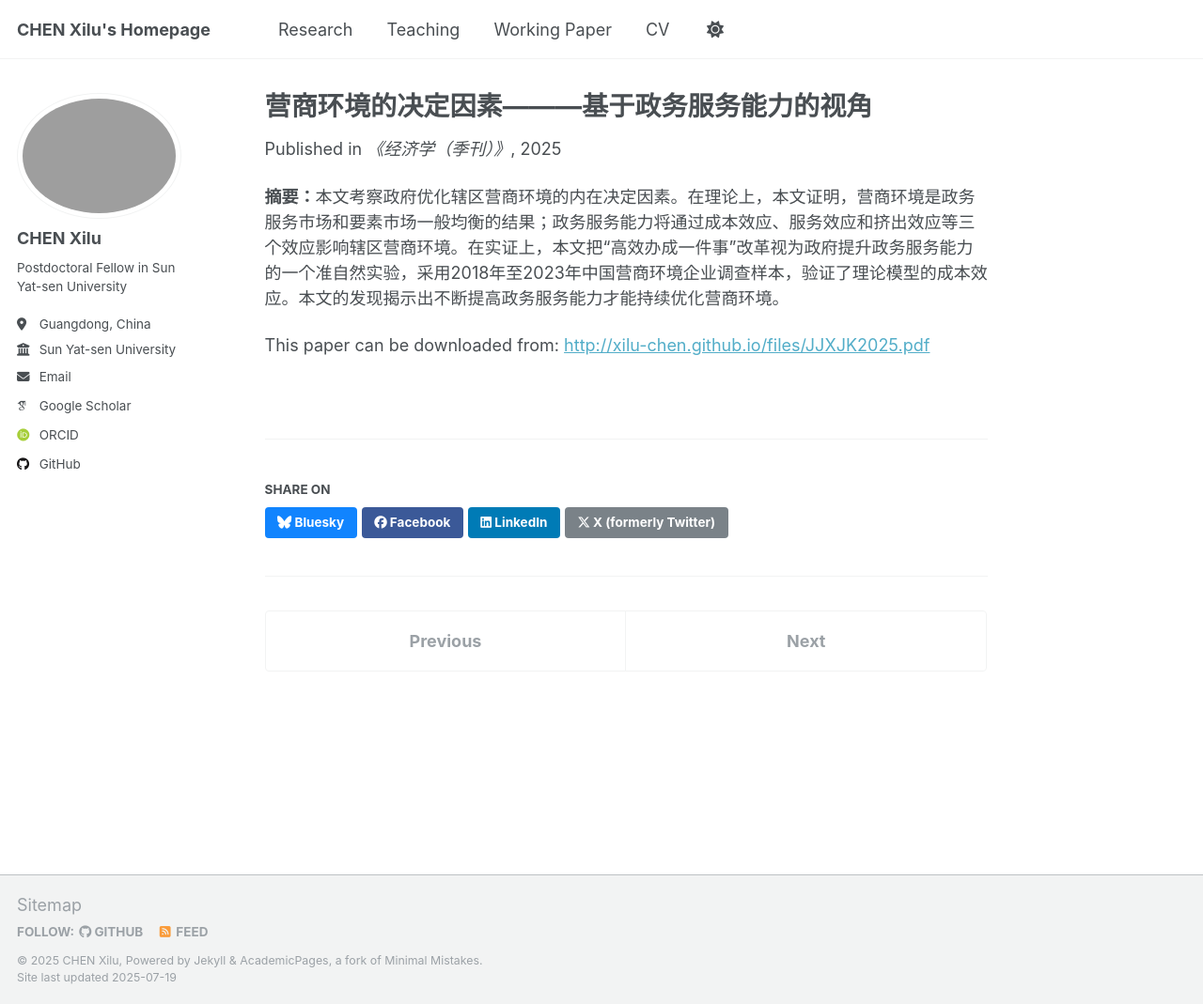
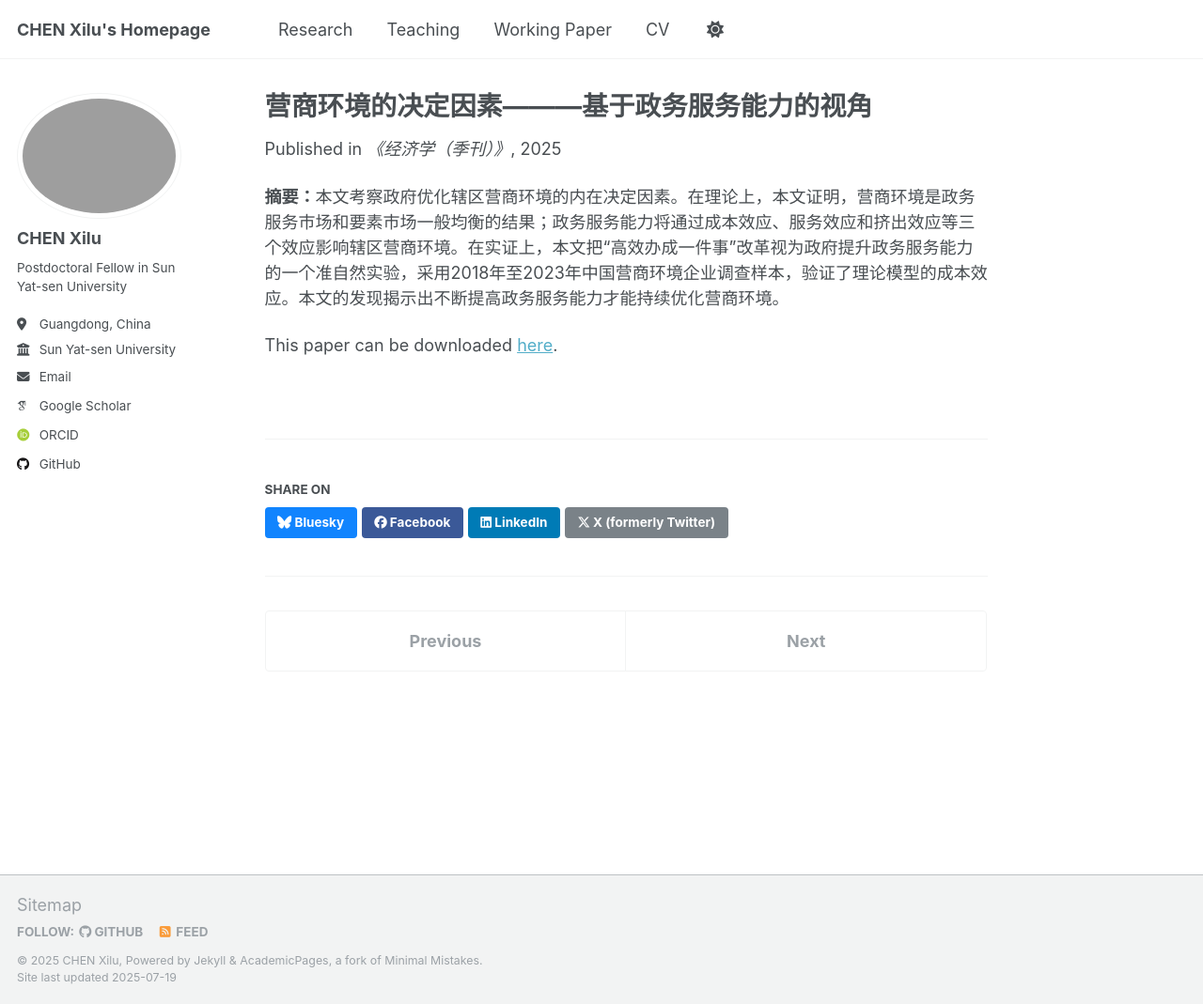
Before and after one commit to Xilu-CHEN/xilu-chen.github.io, a Jekyll site: the page built from _publications/JJXJK2025.md, in a window 1280 px wide and 1069 px high. Shown: the whole window at 94% size. Built offline with Jekyll 4.4.1, drawn with Linux system fonts in a browser that asks for light colours; some web fonts are replaced; a script that is not in the unit is left out.

Commit message:
Update JJXJK2025.md

```diff
--- a/_publications/JJXJK2025.md
+++ b/_publications/JJXJK2025.md
@@ -11,4 +11,4 @@ paperurl: 'http://xilu-chen.github.io/files/JJXJK2025.pdf'
 
 **摘要：**本文考察政府优化辖区营商环境的内在决定因素。在理论上，本文证明，营商环境是政务服务市场和要素市场一般均衡的结果；政务服务能力将通过成本效应、服务效应和挤出效应等三个效应影响辖区营商环境。在实证上，本文把“高效办成一件事”改革视为政府提升政务服务能力的一个准自然实验，采用2018年至2023年中国营商环境企业调查样本，验证了理论模型的成本效应。本文的发现揭示出不断提高政务服务能力才能持续优化营商环境。
 
-This paper can be downloaded from: <http://xilu-chen.github.io/files/JJXJK2025.pdf>
+This paper can be downloaded [here](http://xilu-chen.github.io/files/JJXJK2025.pdf){:target="_blank"}.
```
